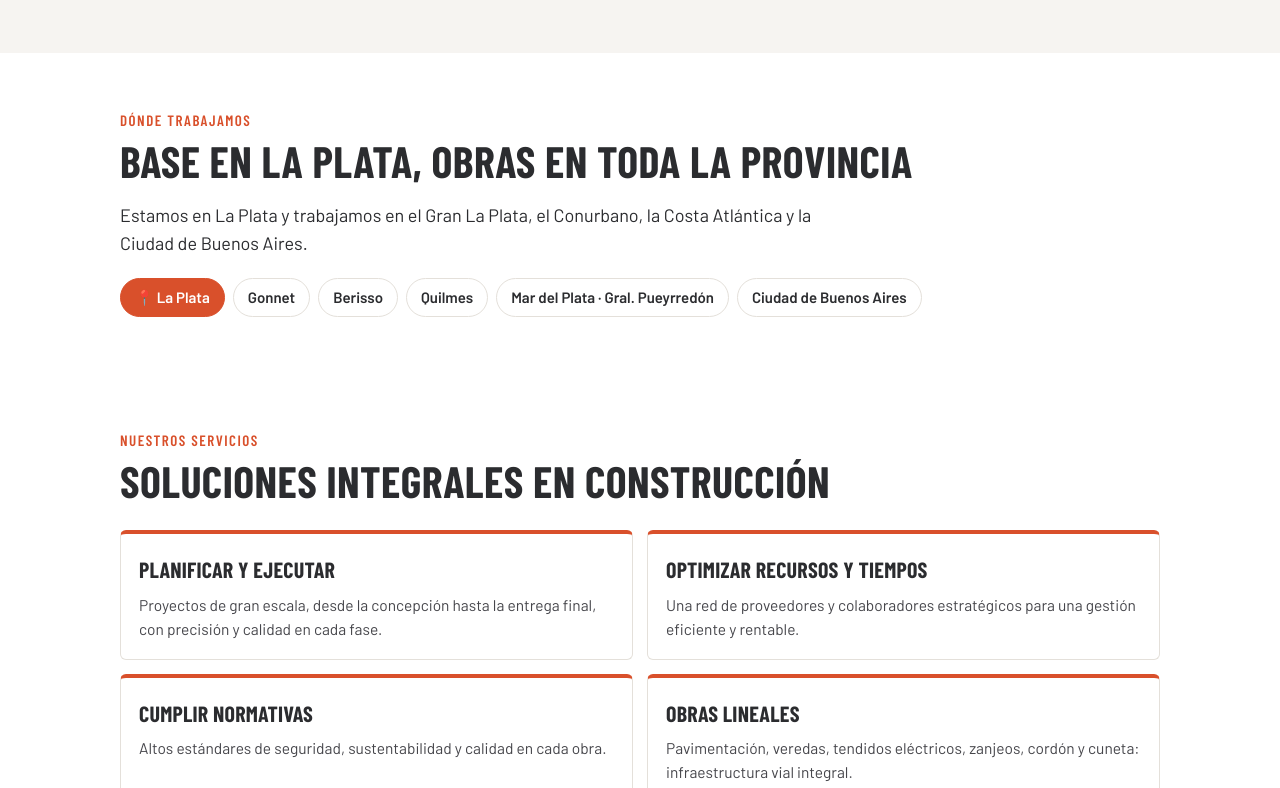
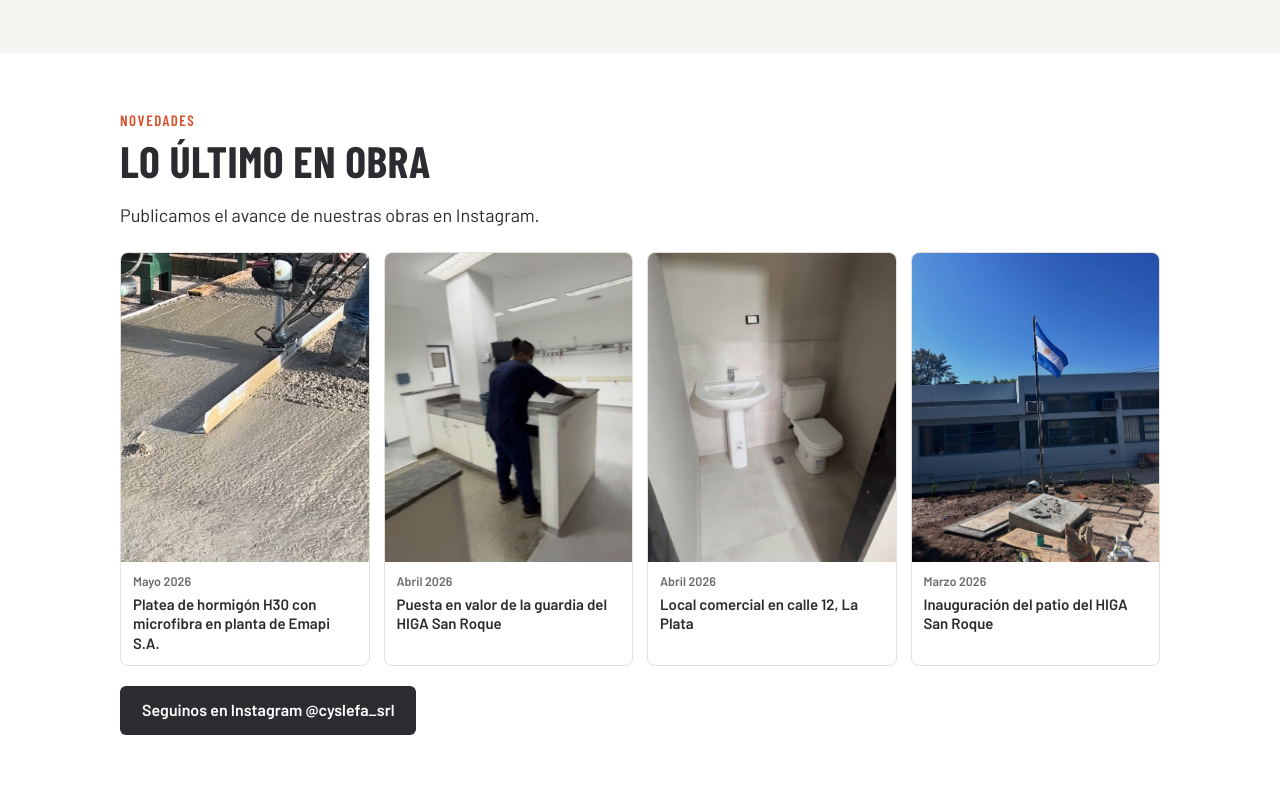
Before and after one commit to fascettojuanf-stack/cyslefa-web, a plain HTML site: page index.html in a window 1280 px wide. Shown: the part 4664-5452 px from the top of the page. Drawn offline with nearby package versions, Linux system fonts and the light colour scheme.

Commit message:
Agrega la sección "Novedades" con las últimas publicaciones de Instagram
Co-Authored-By: Claude Opus 5.5 <noreply@anthropic.com>
Claude-Session: https://claude.ai/code/session_012AdkVGS1NvdKDCi4ff867E

```diff
--- a/index.html
+++ b/index.html
@@ -152,6 +152,18 @@ footer .wrap{display:flex;flex-direction:column;gap:4px}
 .bx:hover,.bnav:hover{background:rgba(255,255,255,.26)}
 .box-ov.single .bnav{visibility:hidden}
 @media(max-width:600px){.bnav{position:absolute;bottom:18px}#box-p{left:calc(50% - 56px)}#box-n{right:calc(50% - 56px)}.box-ov{padding-bottom:76px}.box-ov img{max-height:calc(100vh - 170px)}}
+/* Novedades */
+.news{display:grid;gap:14px;grid-template-columns:repeat(2,1fr);margin-top:22px}
+@media(min-width:900px){.news{grid-template-columns:repeat(4,1fr)}}
+.post{display:flex;flex-direction:column;background:#fff;border:1px solid var(--line);border-radius:8px;overflow:hidden;text-decoration:none;color:inherit}
+.post:hover{border-color:var(--orange)}
+.post img{width:100%;aspect-ratio:4/5;object-fit:cover;display:block;background:var(--paper)}
+.post div{padding:10px 12px 12px;display:flex;flex-direction:column;gap:3px}
+.post time{font-size:12.5px;color:var(--mut);font-weight:600}
+.post b{font-size:15px;line-height:1.3}
+.ig-cta{margin-top:20px}
+.btn.dark{background:var(--ink)}
+.btn.dark:hover{background:#000}
 /* WhatsApp flotante */
 .wa{position:fixed;right:16px;bottom:16px;z-index:30;width:58px;height:58px;border-radius:50%;background:#25d366;display:flex;align-items:center;justify-content:center;box-shadow:0 6px 18px rgba(0,0,0,.25)}
 .wa:hover{transform:scale(1.06)}
@@ -215,7 +227,20 @@ footer .wrap{display:flex;flex-direction:column;gap:4px}
   <div class="grid" id="grid"></div>
 </div></section>
 
-<section id="zona"><div class="wrap">
+<section id="novedades"><div class="wrap">
+  <div class="eyebrow">Novedades</div>
+  <h2>Lo último en obra</h2>
+  <p class="lead">Publicamos el avance de nuestras obras en Instagram.</p>
+  <div class="news">
+    <a class="post" href="https://www.instagram.com/p/DYpD0GdB_90/" target="_blank" rel="noopener"><img src="img/emapi-1.jpg" alt="Platea de hormigón en planta de Emapi" loading="lazy"><div><time datetime="2026-05-22">Mayo 2026</time><b>Platea de hormigón H30 con microfibra en planta de Emapi S.A.</b></div></a>
+    <a class="post" href="https://www.instagram.com/p/DXSJeISic34/" target="_blank" rel="noopener"><img src="img/sanroque-2.jpg" alt="Guardia del HIGA San Roque" loading="lazy"><div><time datetime="2026-04-18">Abril 2026</time><b>Puesta en valor de la guardia del HIGA San Roque</b></div></a>
+    <a class="post" href="https://www.instagram.com/p/DW38LdLDXVe/" target="_blank" rel="noopener"><img src="img/local12-1.jpg" alt="Local comercial en calle 12" loading="lazy"><div><time datetime="2026-04-08">Abril 2026</time><b>Local comercial en calle 12, La Plata</b></div></a>
+    <a class="post" href="https://www.instagram.com/p/DWkE1ASGUZl/" target="_blank" rel="noopener"><img src="img/sanroque-1.jpg" alt="Patio del HIGA San Roque" loading="lazy"><div><time datetime="2026-03-31">Marzo 2026</time><b>Inauguración del patio del HIGA San Roque</b></div></a>
+  </div>
+  <div class="ig-cta"><a class="btn dark" href="https://www.instagram.com/cyslefa_srl" target="_blank" rel="noopener">Seguinos en Instagram @cyslefa_srl</a></div>
+</div></section>
+
+<section class="alt" id="zona"><div class="wrap">
   <div class="eyebrow">Dónde trabajamos</div>
   <h2>Base en La Plata, obras en toda la provincia</h2>
   <p class="lead">Estamos en La Plata y trabajamos en el Gran La Plata, el Conurbano, la Costa Atlántica y la Ciudad de Buenos Aires.</p>
@@ -296,7 +321,7 @@ footer .wrap{display:flex;flex-direction:column;gap:4px}
 </div></section>
 <footer><div class="wrap">
   <span>CYSLEFA S.R.L. · Construcciones y Servicios · La Plata, Buenos Aires</span>
-  <span>CUIT 33-71694524-9 · Desde 2020</span>
+  <span>CUIT 33-71694524-9 · Desde 2020 · <a href="https://www.instagram.com/cyslefa_srl" target="_blank" rel="noopener">Instagram @cyslefa_srl</a></span>
 </div></footer>
 <div class="box-ov" id="box" hidden role="dialog" aria-modal="true" aria-label="Fotos de la obra">
   <button type="button" class="bx" id="box-x" aria-label="Cerrar">✕</button>
```
